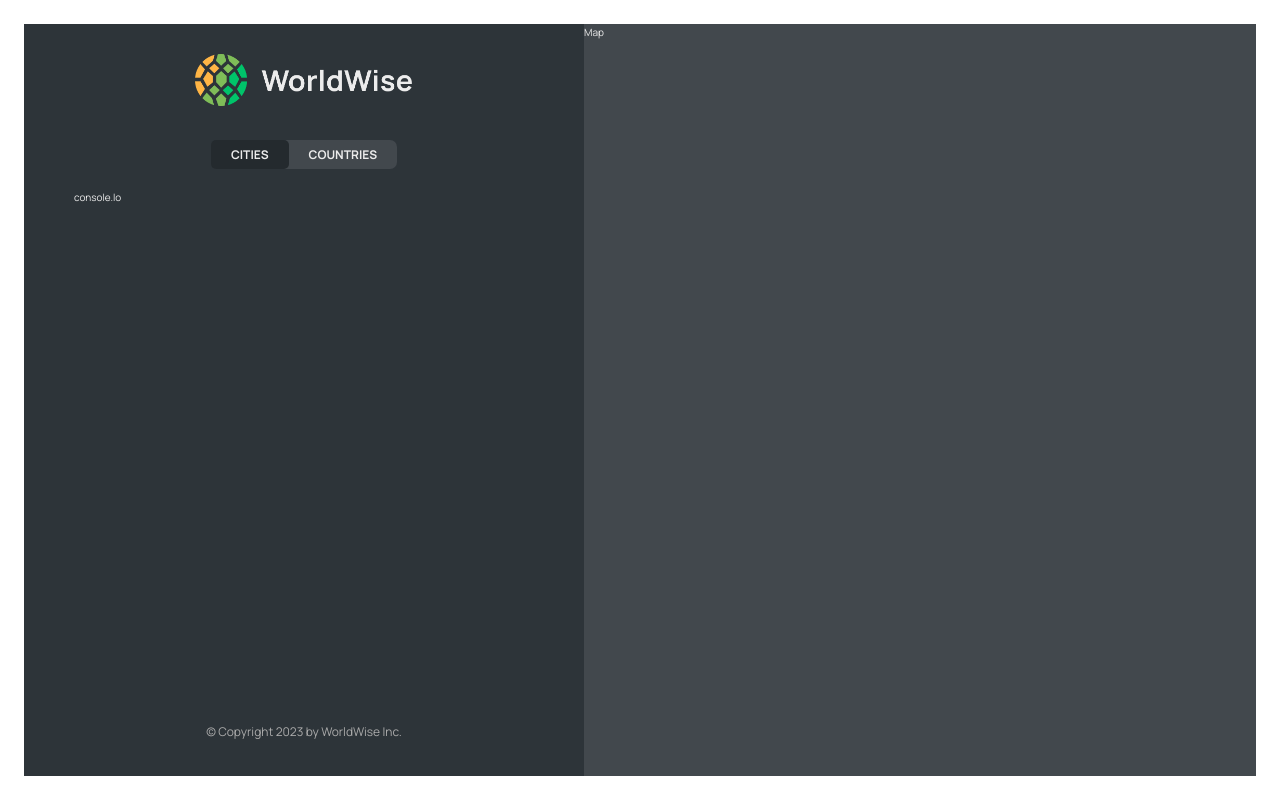
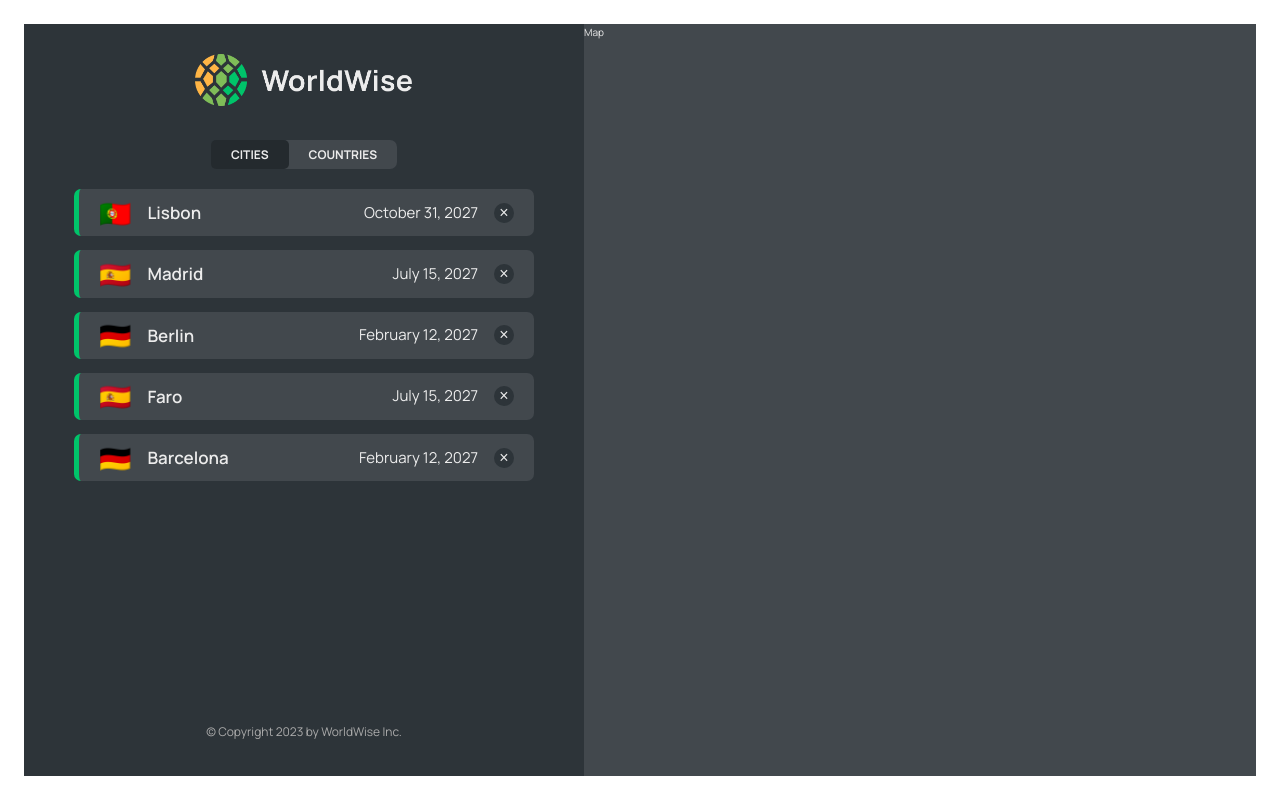
Before and after one commit to FrancoRossi-visual/worldWise-course, a React (Vite) app: page /app/cities in a window 1280 px wide. Built offline with nearby package versions, Linux system fonts and the light colour scheme; data requests are answered from the project's data file.

Commit message:
cities and countries

```diff
--- /dev/null
+++ b/data/cities.json
@@ -0,0 +1,64 @@
+{
+  "cities": [
+    {
+      "cityName": "Lisbon",
+      "country": "Portugal",
+      "emoji": "🇵🇹",
+      "date": "2027-10-31T15:59:59.138Z",
+      "notes": "My favorite city so far!",
+      "position": {
+        "lat": 38.727881642324164,
+        "lng": -9.140900099907554
+      },
+      "id": 73930385
+    },
+    {
+      "cityName": "Madrid",
+      "country": "Spain",
+      "emoji": "🇪🇸",
+      "date": "2027-07-15T08:22:53.976Z",
+      "notes": "",
+      "position": {
+        "lat": 40.46635901755316,
+        "lng": -3.7133789062500004
+      },
+      "id": 17806751
+    },
+    {
+      "cityName": "Berlin",
+      "country": "Germany",
+      "emoji": "🇩🇪",
+      "date": "2027-02-12T09:24:11.863Z",
+      "notes": "Amazing 😃",
+      "position": {
+        "lat": 52.53586782505711,
+        "lng": 13.376933665713324
+      },
+      "id": 98443197
+    },
+    {
+      "cityName": "Faro",
+      "country": "Spain",
+      "emoji": "🇪🇸",
+      "date": "2027-07-15T08:22:53.976Z",
+      "notes": "",
+      "position": {
+        "lat": 40.46635901755316,
+        "lng": -3.7133789062500004
+      },
+      "id": 17803751
+    },
+    {
+      "cityName": "Barcelona",
+      "country": "Germany",
+      "emoji": "🇩🇪",
+      "date": "2027-02-12T09:24:11.863Z",
+      "notes": "Amazing 😃",
+      "position": {
+        "lat": 52.53586782505711,
+        "lng": 13.376933665713324
+      },
+      "id": 98442197
+    }
+  ]
+}
--- a/package.json
+++ b/package.json
@@ -7,7 +7,8 @@
     "dev": "vite",
     "build": "vite build",
     "lint": "eslint . --ext js,jsx --report-unused-disable-directives --max-warnings 0",
-    "preview": "vite preview"
+    "preview": "vite preview",
+    "server": "json-server --watch data/cities.json --port 9000 --delay 500"
   },
   "dependencies": {
     "json-server": "^0.17.4",
--- a/src/App.jsx
+++ b/src/App.jsx
@@ -6,8 +6,30 @@ import PageNotFound from './pages/PageNotFound';
 import AppLayout from './pages/AppLayout';
 import Login from './pages/Login';
 import CityList from './components/CityList';
+import { useEffect, useState } from 'react';
+
+const BASE_URL = 'http://localhost:9000';
 
 function App() {
+  const [cities, setCities] = useState([]);
+  const [isLoading, setIsLoading] = useState(false);
+
+  useEffect(function () {
+    async function fetchCities() {
+      try {
+        setIsLoading(true);
+        const res = await fetch(`${BASE_URL}/cities`);
+        const data = await res.json();
+        setCities(data);
+      } catch {
+        alert('there was an error loading data...');
+      } finally {
+        setIsLoading(false);
+      }
+    }
+    fetchCities();
+  }, []);
+
   return (
     <BrowserRouter>
       <Routes>
@@ -16,8 +38,14 @@ function App() {
         <Route path='pricing' element={<Pricing />} />
         <Route path='login' element={<Login />} />
         <Route path='app' element={<AppLayout />}>
-          <Route index element={<CityList />} />
-          <Route path='cities' element={<CityList />} />
+          <Route
+            index
+            element={<CityList cities={cities} isLoading={isLoading} />}
+          />
+          <Route
+            path='cities'
+            element={<CityList cities={cities} isLoading={isLoading} />}
+          />
           <Route path='countries' element={<p>Countries</p>} />
           <Route path='form' element={<p>form</p>} />
         </Route>
--- /dev/null
+++ b/src/components/CityItem.jsx
@@ -0,0 +1,23 @@
+/* eslint-disable react/prop-types */
+import styles from './CityItem.module.css';
+
+const formatDate = (date) =>
+  new Intl.DateTimeFormat('en', {
+    day: 'numeric',
+    month: 'long',
+    year: 'numeric',
+  }).format(new Date(date));
+
+function CityItem({ city }) {
+  const { cityName, emoji, date } = city;
+
+  return (
+    <li className={styles.cityItem}>
+      <span className={styles.emoji}>{emoji}</span>
+      <h3 className={styles.name}>{cityName}</h3>
+      <time className={styles.date}>{formatDate(date)}</time>
+      <button className={styles.deleteBtn}>&times;</button>
+    </li>
+  );
+}
+export default CityItem;
--- a/src/components/CityList.jsx
+++ b/src/components/CityList.jsx
@@ -1,10 +1,23 @@
+/* eslint-disable react/prop-types */
+import CityItem from './CityItem';
 import styles from './CityList.module.css';
+import Spinner from './Spinner.jsx';
+import Message from './Message.jsx';
 
-function CityList() {
+function CityList({ cities, isLoading }) {
+  if (isLoading) return <Spinner />;
+
+  if (!cities.length)
+    return (
+      <Message message='Add your fist city by clicking on a city on the map' />
+    );
   return (
     <ul className={styles.cityList}>
-      <li>console.lo</li>
+      {cities.map((city) => (
+        <CityItem key={city.id} city={city} />
+      ))}
     </ul>
   );
 }
+
 export default CityList;
--- /dev/null
+++ b/src/components/CountryList.jsx
@@ -0,0 +1 @@
+import styles from './CountryList.module.css';
```
Also changed, not shown: data/cities copy.json (renamed from cities.json).
